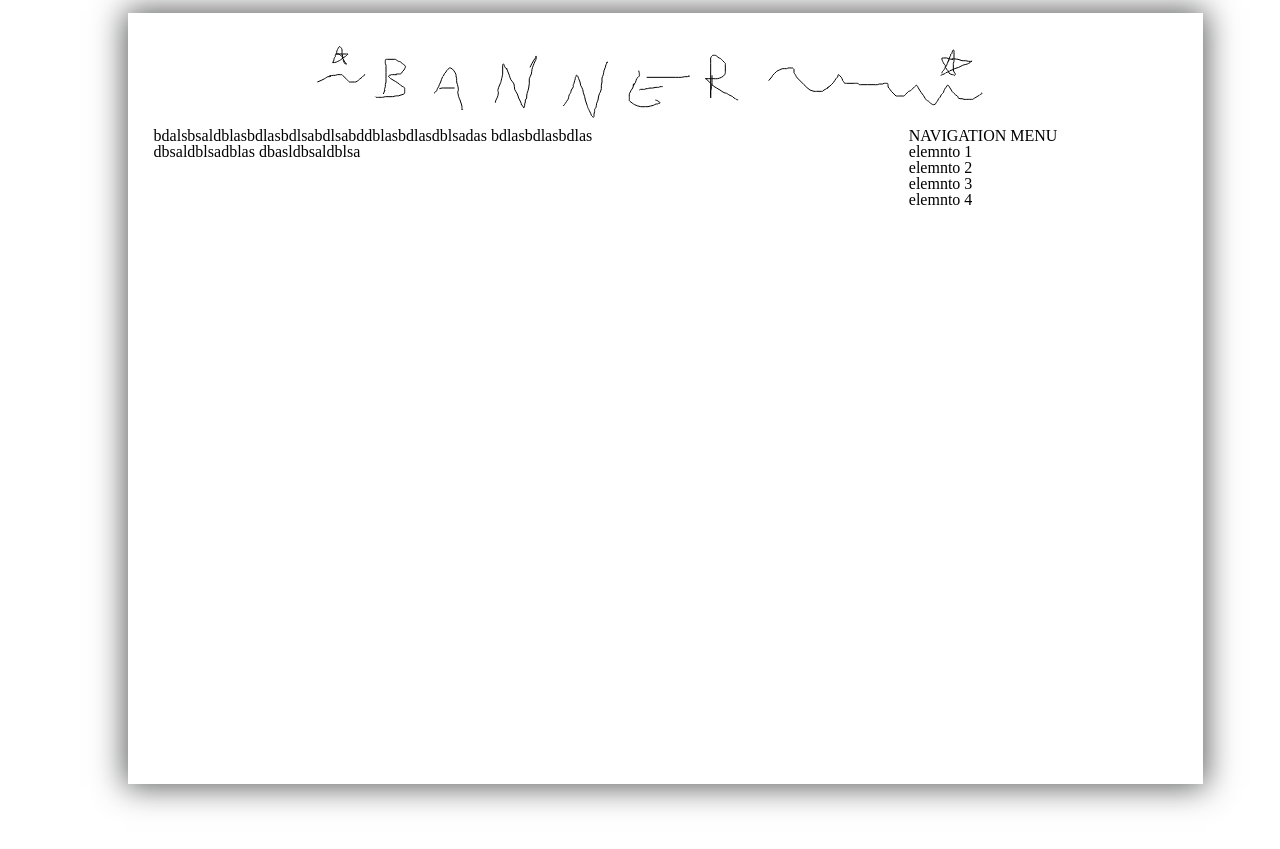
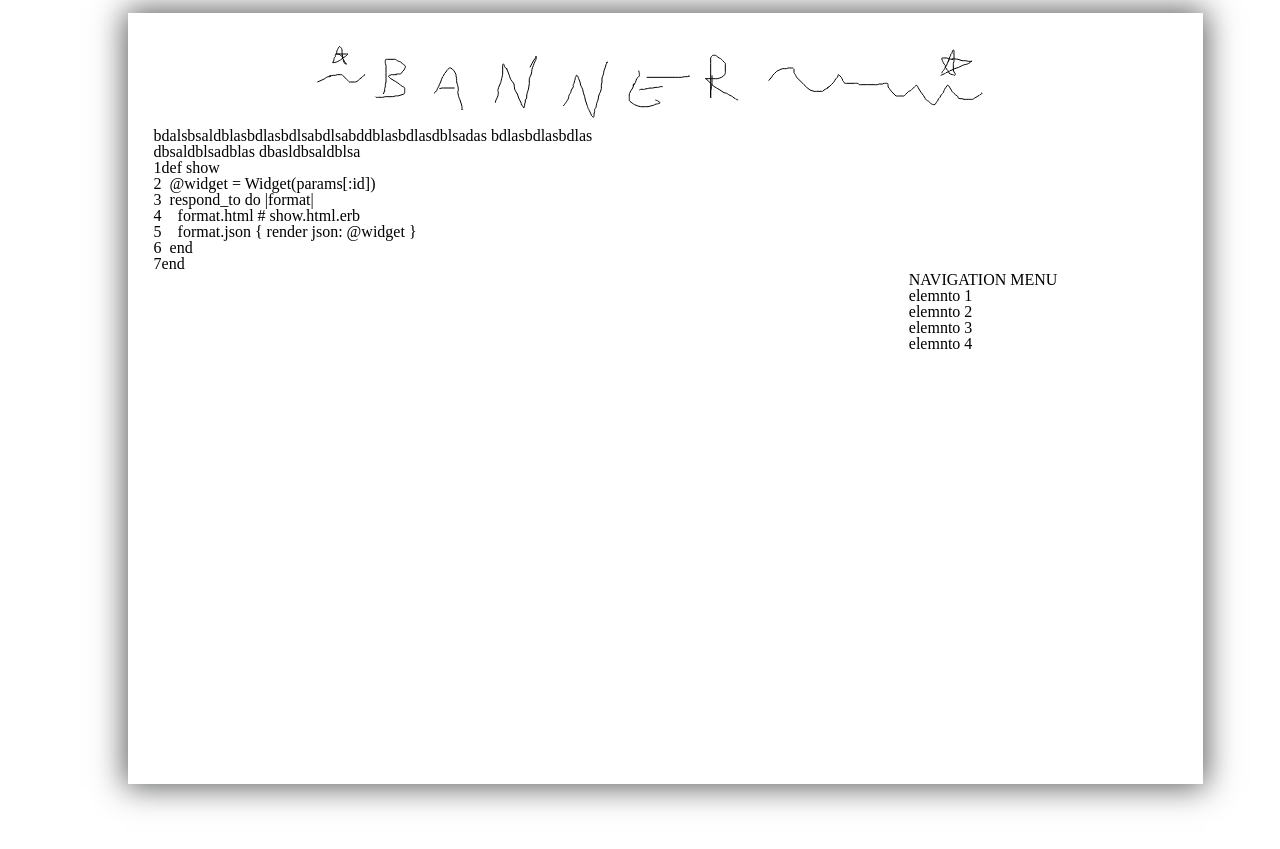
Before and after one commit to MauroMombelli/mauromombelli.github.io, a Jekyll site: the page built from _posts/2015-02-14-first.md, in a window 1280 px wide. Shown: the top 849 px of the page. Built offline with Jekyll 4.4.1, drawn with Linux system fonts in a browser that asks for light colours.

Commit message:
fixing design

```diff
--- a/_posts/2015-02-14-first.md
+++ b/_posts/2015-02-14-first.md
@@ -18,3 +18,13 @@
 
 dbsaldblsadblas
 dbasldbsaldblsa
+
+{% highlight ruby linenos %}
+def show
+  @widget = Widget(params[:id])
+  respond_to do |format|
+    format.html # show.html.erb
+    format.json { render json: @widget }
+  end
+end
+{% endhighlight %}
--- a/css/main.css
+++ b/css/main.css
@@ -15,7 +15,6 @@
 
 #content{
     width:70%;
-    float:left;
 }
 
 #fixedSideMenu{
```
